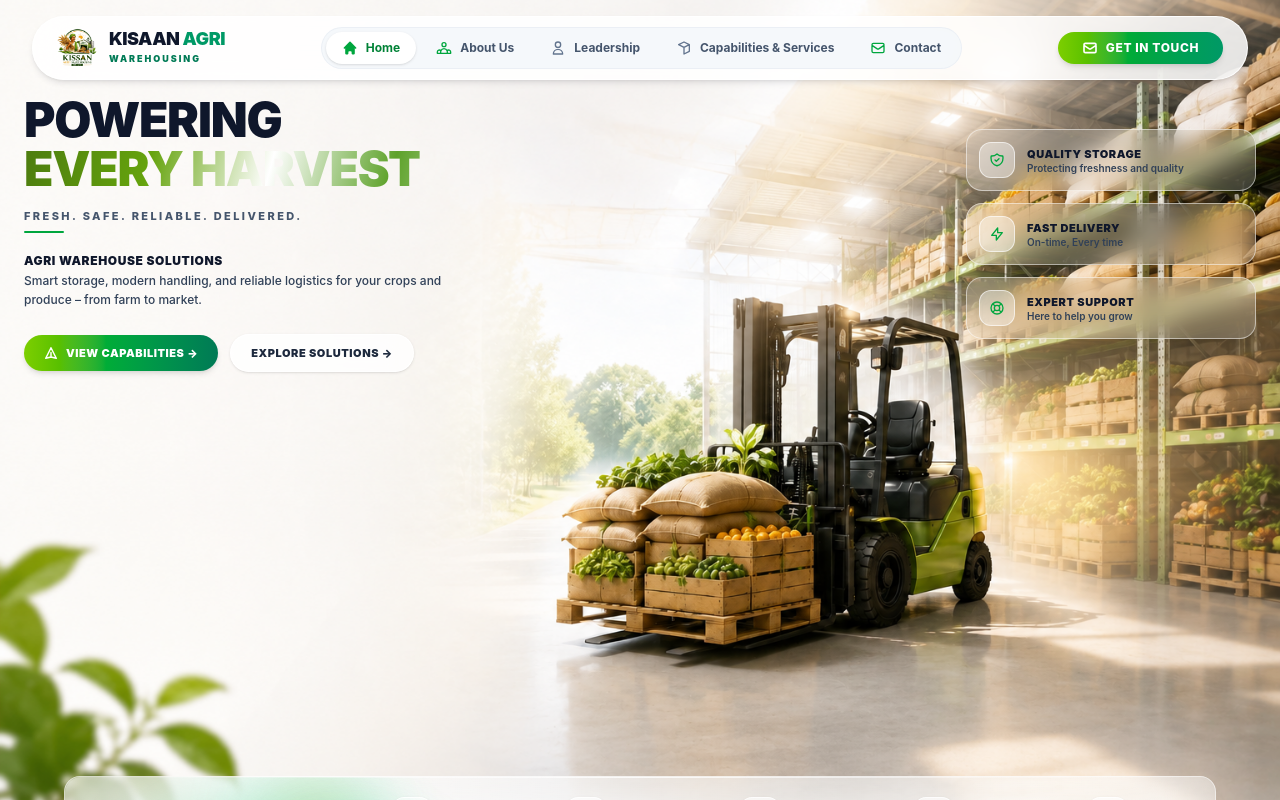
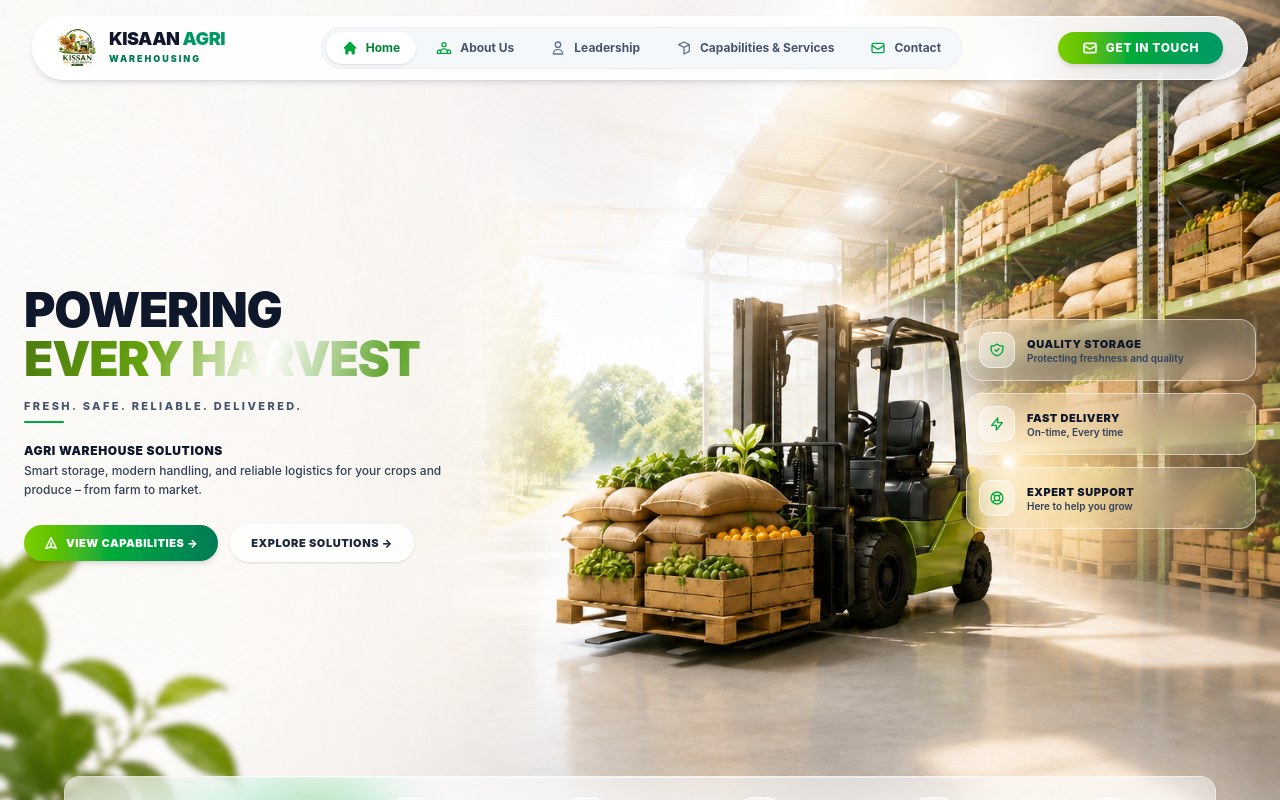
Before and after one commit to RC-Rahul-JS/farmer_producer-, a React (Vite) app: page / in a window 1280 px wide. Shown: the top 800 px of the page. Built offline with nearby package versions, Linux system fonts and the light colour scheme.

Commit message:
Center home page content on desktop view

```diff
--- a/src/pages/HomePage.jsx
+++ b/src/pages/HomePage.jsx
@@ -7,7 +7,7 @@ export default function HomePage({ scrollToSection }) {
       </div>
 
       {/* Content */}
-      <div className="relative z-10 home-content px-4 lg:px-6 max-w-[1400px] mx-auto flex flex-col justify-between w-full" style={{minHeight:'100vh', paddingTop:'6rem', paddingBottom:'3rem'}}>
+      <div className="relative z-10 home-content px-4 lg:px-6 max-w-[1400px] mx-auto flex flex-col justify-between lg:justify-center w-full" style={{minHeight:'100vh', paddingTop:'6rem', paddingBottom:'3rem'}}>
         <div className="home-grid grid grid-cols-1 lg:grid-cols-12 gap-6 items-center w-full">
 
           {/* LEFT: Hero Text */}
```
